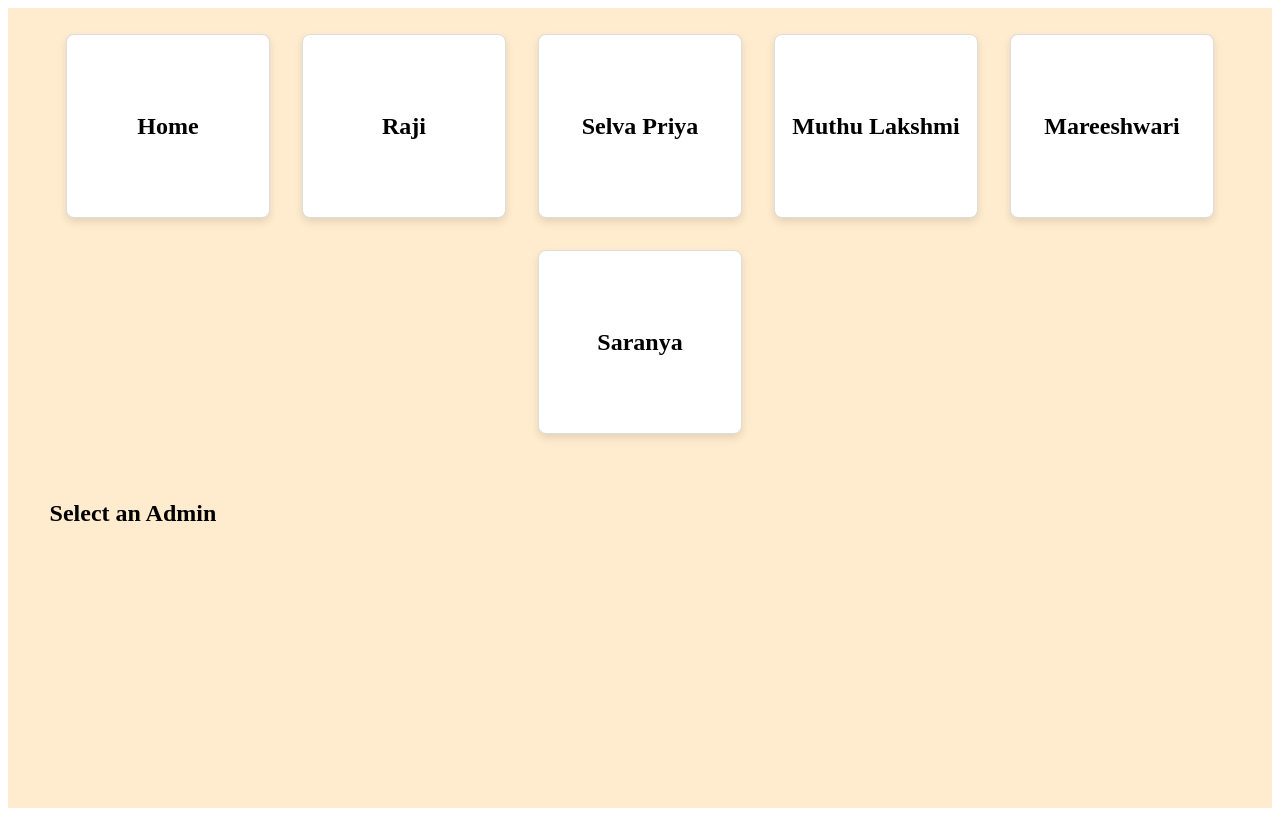
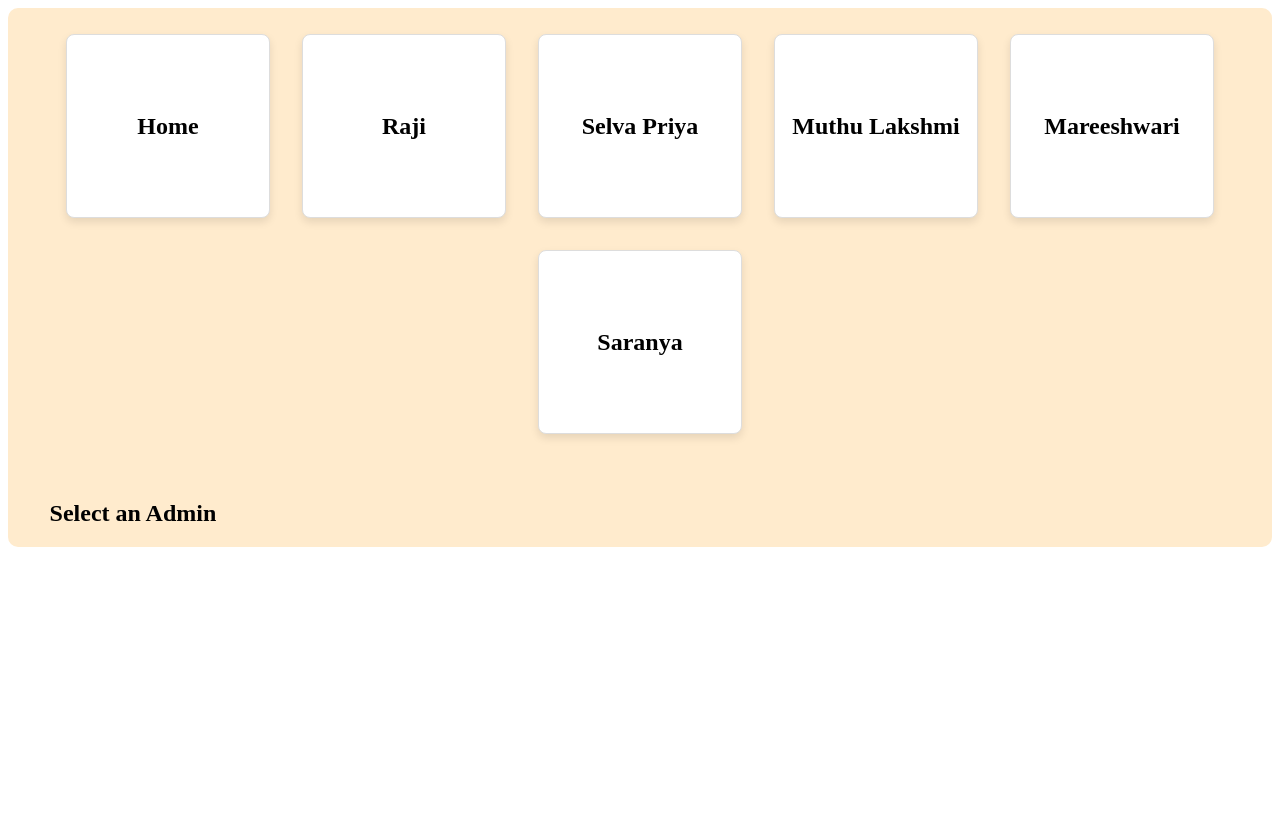
Before and after one commit to Meena-personal-work/JaiGanecyAgency_Client, a React (Vite) app: page / in a window 1280 px wide. Built offline with nearby package versions, Linux system fonts and the light colour scheme.

Commit message:
changed height size

```diff
--- a/src/pages/Home/HomePage.scss
+++ b/src/pages/Home/HomePage.scss
@@ -1,8 +1,9 @@
 .home-container {
   background: blanchedalmond;
-  height: 100vh;
+  // height: 100vh;
   display: flex;
   flex-direction: column;
+  border-radius: 10px;
 
   &__company-gif{
     width: 100%;
```
